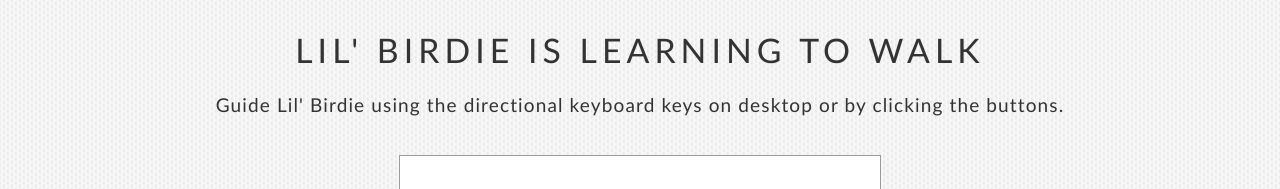
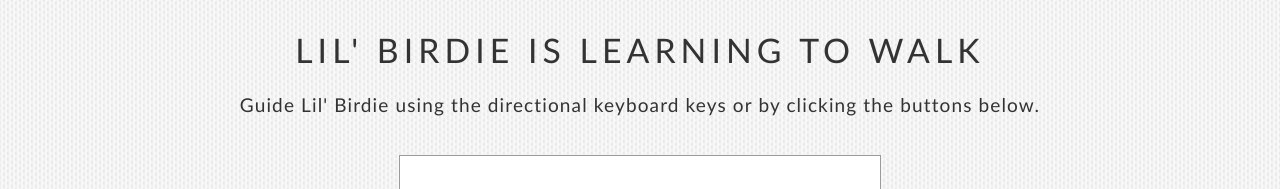
Before and after one commit to a-sh-dev/react_lil-bird_controller, a React (Vite) app: page / in a window 1280 px wide. Shown: the top 189 px of the page. Built offline with nearby package versions, Linux system fonts and the light colour scheme.

Commit message:
Update game - minor fix to typos

```diff
--- a/src/components/Game.tsx
+++ b/src/components/Game.tsx
@@ -1,8 +1,7 @@
 import styled from 'styled-components'
 import { MAX_GRID } from '../helper/config'
+import { sharedStyles as s } from '../styles/sharedStyles'
 import { Board } from './Board'
-
-type Props = {}
 
 const StyledGame = styled.main`
   flex: 1;
@@ -12,9 +11,11 @@ const StyledGame = styled.main`
   padding-inline: clamp(0.5rem, -1rem + 8vw, 5rem);
 `
 
-const StyldGameHeader = styled.header`
+const StyledGameHeader = styled.header`
+  text-align: center;
+
   h1 {
-    font-size: var(--fluid-type-lg);
+    font-size: ${s.text.lg};
     font-weight: 400;
     line-height: 1.1;
     letter-spacing: 0.15em;
@@ -22,26 +23,20 @@ const StyldGameHeader = styled.header`
   }
 
   p {
-    font-size: var(--fluid-type-base);
-  }
-
-  footer,
-  h1,
-  p {
-    text-align: center;
+    font-size: ${s.text.base};
   }
 `
 
-export const Game = (props: Props) => {
+export const Game = () => {
   return (
     <StyledGame>
-      <StyldGameHeader>
+      <StyledGameHeader>
         <h1>Lil' Birdie is learning to walk</h1>
         <p>
-          Guide Lil' Birdie using the directional keyboard keys on desktop or by
-          clicking the buttons.
+          Guide Lil' Birdie using the directional keyboard keys or by clicking
+          the buttons below.
         </p>
-      </StyldGameHeader>
+      </StyledGameHeader>
       <Board maxGrid={MAX_GRID} />
     </StyledGame>
   )
```
